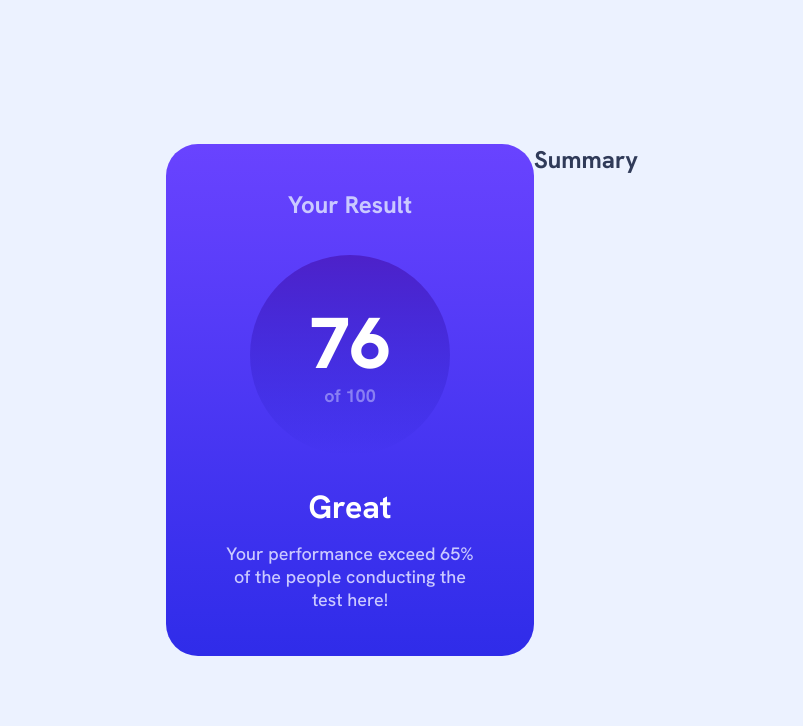
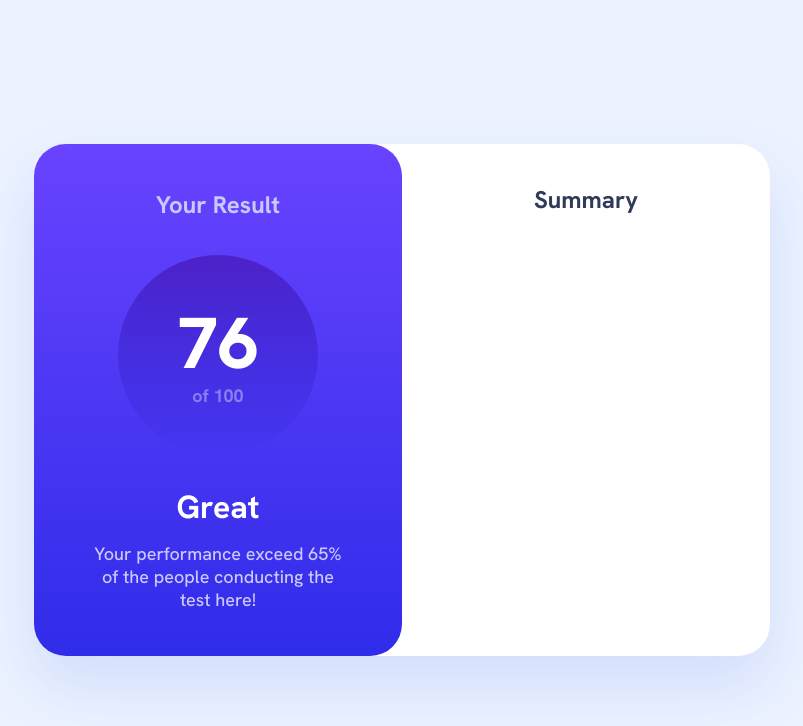
Before and after one commit to BYCODDE/-React-results-summary-component, a React (Vite) app: page / in a window 1280 px wide. Shown: the top 726 px of the page, without its empty margins (238-1041 px from the left). Built offline with nearby package versions, Linux system fonts and the light colour scheme.

Commit message:
new commit!

```diff
--- a/src/components/Main/main.css
+++ b/src/components/Main/main.css
@@ -1,3 +1,6 @@
-main{
-    display: flex;
+main {
+  display: flex;
+  border-radius: 32px;
+  background: var(--White, #fff);
+  box-shadow: 0px 30px 60px 0px rgba(61, 108, 236, 0.15);
 }
--- a/src/components/Sectionright/sectionright.css
+++ b/src/components/Sectionright/sectionright.css
@@ -1,4 +1,11 @@
-/* .Sectionright{} */
+.Sectionright {
+  width: 368px;
+  display: flex;
+  flex-direction: column;
+  align-items: center;
+  padding: 40px;
+  justify-content: space-between;
+}
 
 .Summary {
   color: var(--Dark-Navy, #303b59);
@@ -6,4 +13,6 @@
   font-style: normal;
   font-weight: 700;
   line-height: normal;
+  /* margin-left: 40px;
+  margin-top: 38px; */
 }
```
